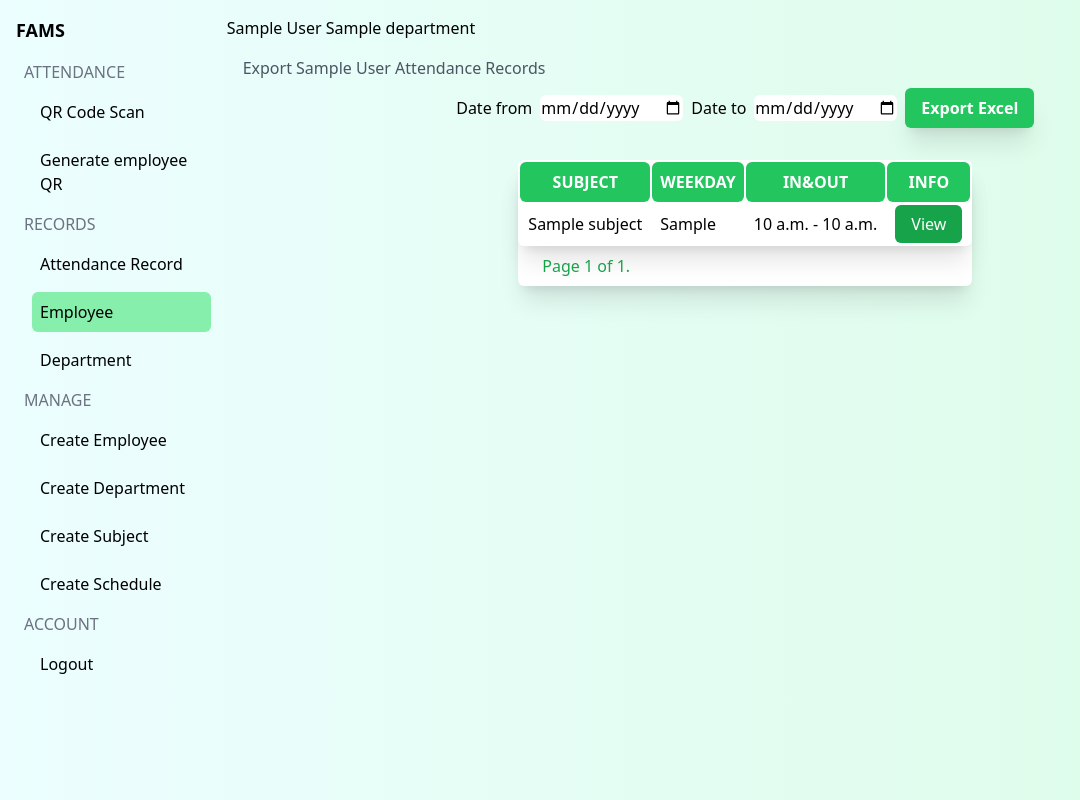
After one commit to kensidiangco/Faculty-Attendance-Monitoring-System-for-Phinma-Saint-Jude-College-Manila, a Django app: page /emplopyee/1 in a window 1280 px wide. The commit adds this page. Shown: the whole page, without its empty margins (0-1080 px from the left). Run offline with Django 4.2, Linux system fonts and the light colour scheme; a user stored in the database is signed in; tables that the repository leaves empty hold one stand-in row (values such as "Sample post"); some libraries are stand-ins or nearby versions.

Commit message:
Adding profile page

```diff
--- a/famsSite/apps/attendance/models.py
+++ b/famsSite/apps/attendance/models.py
@@ -74,7 +74,7 @@ class Schedule(models.Model):
 
 class Employee_DTR(models.Model):
     uuid = models.UUIDField(default=uuid.uuid4, editable=False)
-    employee = models.ForeignKey(Employee, on_delete=models.CASCADE, related_name="employee")
+    employee = models.ForeignKey(Employee, on_delete=models.CASCADE)
     weekday = models.CharField(max_length=20, blank=True, null=True)
     time_in = models.DateTimeField(auto_now=False, auto_now_add=True)
     time_out = models.DateTimeField(null=True)
--- a/famsSite/apps/attendance/urls.py
+++ b/famsSite/apps/attendance/urls.py
@@ -14,6 +14,7 @@ urlpatterns = [
     path('create/schedule', views.Add_Schedule_Page, name="Add_Schedule_Page"),
     path('create/subject', views.Add_Subject_Page, name="Add_Subject_Page"),
     path('employees', views.Employee_list, name="Employee_list"),
+    path('emplopyee/<int:pk>', views.Employee_page, name="Employee_page"),
     path('departments', views.Department_list, name="Department_list"),
     path('generate', views.Generate_QR_page, name="Generate_QR_page"),
     path('dtr/export', views.DTR_Export, name="DTR_Export"),
--- a/famsSite/apps/attendance/views.py
+++ b/famsSite/apps/attendance/views.py
@@ -1,27 +1,26 @@
-import os
-from datetime import datetime, date, time
 import pytz
-import time
 import qrcode
-
+import xlwt
+from django.http import HttpResponse, HttpResponseRedirect
+from django.shortcuts import render, redirect
+from django.urls import reverse, reverse_lazy
+from django.contrib import messages
 from django.contrib.auth.decorators import login_required
-from django.contrib import messages
-from django.shortcuts import render, redirect
+from django.contrib.auth import authenticate, login, logout
 from .models import Employee, Employee_DTR, Department, Schedule
 from .forms import EmployeeForm, DepartmentForm, SubjectForm, ScheduleForm
-from django.contrib.auth import authenticate, login, logout
-from django.urls import reverse, reverse_lazy
 from django.core.paginator import Paginator
-import xlwt
-
-# another scanner
-from django.http import JsonResponse, StreamingHttpResponse, HttpResponse, HttpResponseRedirect
 from utils.camera_streaming_widget import CameraStreamingWidget
+from datetime import datetime, date
+from django.shortcuts import get_object_or_404
 
 timezone = pytz.timezone('Asia/Manila')
 date_today = datetime.now(timezone).strftime('%B %d, %Y %I:%M %p')
 
 def Login_page(request):
+    if request.user.is_authenticated:
+        return HttpResponseRedirect(reverse('DTR_Export'))
+
     if request.method == 'POST':
         username = request.POST.get('username')
         password = request.POST.get('password')
@@ -285,6 +284,71 @@ def Employee_list(request):
     return render(request, './admin/employees.html', ctx)
 
 @login_required(login_url=reverse_lazy("Login_page"))
+def Employee_page(request, pk):
+    emp = get_object_or_404(Employee, pk=pk)
+    scheds = emp.schedule_set.all().order_by('-date_created')
+    dtrs = emp.employee_dtr_set.all().order_by('-date_created')
+
+    if request.method == 'POST':
+        if 'export_dtr' in request.POST:
+            DateFrom = request.POST.get('dateFrom')
+            DateTo = request.POST.get('dateTo')
+
+            queryset = dtrs.filter(date_in__range=[DateFrom, DateTo]).order_by('-date_in')
+
+            response = HttpResponse(content_type='application/ms-excel')
+            response['Content-Disposition'] = 'attachment; filename="{}\'s DTR.xls"'.format(emp.name)
+
+            wb = xlwt.Workbook(encoding='utf-8')
+            ws = wb.add_sheet(emp.name + '\'s DTR')
+            ws.col(0).width  = 4000
+            ws.col(1).width  = 8000
+            ws.col(2).width  = 4000
+            ws.col(3).width  = 8000
+            ws.col(4).width  = 8000
+            ws.col(5).width  = 4000
+
+            # Sheet header, first row
+            row_num = 0
+
+            font_style = xlwt.XFStyle()
+            font_style.font.bold = True
+
+            columns = ['employee id', 'name', 'weekday', 'in', 'out', 'total hours']
+
+            for col_num in range(len(columns)):
+                ws.write(row_num, col_num, columns[col_num], font_style)
+
+            # Sheet body, remaining rows
+            font_style = xlwt.XFStyle()
+
+            rows = queryset.values_list('employee__employee_ID', 'employee__name', 'weekday', 'time_in', 'time_out', 'total_working_hours')
+            for row in rows:
+                row_num += 1
+                for col_num in range(len(row)):
+                    if isinstance(row[col_num], date):
+                        dateCol = row[col_num].strftime('%B %d, %Y %I:%M %p')
+                        ws.write(row_num, col_num, dateCol, font_style)
+                    else:
+                        ws.write(row_num, col_num, row[col_num], font_style)
+
+            wb.save(response)
+            return response
+
+    paginator = Paginator(scheds, 5)
+    page_number = request.GET.get('page')
+    page_obj = paginator.get_page(page_number)
+    scheds_count = len(scheds)
+
+    ctx = {
+        'emp': emp,
+        'scheds': scheds,
+        'page_obj': page_obj,
+        'scheds_count': scheds_count
+    }
+    return render(request, 'employee/employee_details.html', ctx)
+
+@login_required(login_url=reverse_lazy("Login_page"))
 def Department_list(request):
     depts = Department.objects.all()
     paginator = Paginator(depts, 5)
@@ -318,42 +382,6 @@ def Generate_QR_page(request):
         # Render the form in your template
         return render(request, './attendance/generate_qr.html')
 
-
-# pyzbar
-# def is_ajax(request):
-#     return request.META.get('HTTP_X_REQUESTED_WITH') == 'XMLHttpRequest'
-
-# # Camera feed
-# def camera_feed(request):
-#     stream = CameraStreamingWidget()
-#     frames = stream.get_frames()
-
-#     # if ajax request is sent
-#     if is_ajax(request):
-#         print('Ajax request received')
-#         time_stamp = str(datetime.now().strftime("%d-%m-%y"))
-#         image = os.path.join(os.getcwd(), "media",
-#                              "images", f"img_{time_stamp}.png")
-#         if os.path.exists(image):
-#             # open image if exists
-#             im = Image.open(image)
-#             # decode barcode
-#             if decode(im):
-#                 for barcode in decode(im):
-#                     barcode_data = (barcode.data).decode('utf-8')
-#                     file_saved_at = time.ctime(os.path.getmtime(image))
-#                     # return decoded barcode as json response
-#                     return JsonResponse(data={'barcode_data': barcode_data, 'file_saved_at': file_saved_at})
-#             else:
-#                 return JsonResponse(data={'barcode_data': None})
-#         else:
-#             return JsonResponse(data={'barcode_data': None})
-#     # else stream the frames from camera feed
-#     else:
-#         return StreamingHttpResponse(frames, content_type='multipart/x-mixed-replace; boundary=frame')
-
-
-# def detect(request):
     stream = CameraStreamingWidget()
     success, frame = stream.camera.read()
     if success:
--- a/templates/admin/employees.html
+++ b/templates/admin/employees.html
@@ -16,6 +16,7 @@
                     <th class="p-2 rounded-md">POSITION</th>
                     <th class="p-2 rounded-md">STATUS</th>
                     <th class="p-2 rounded-md">DEPARTMENT</th>
+                    <th class="p-2 rounded-md">Information</th>
                 </tr>
                 {% if emps_count < 1 %}
                     <tr>
@@ -29,6 +30,9 @@
                     <td class="p-2">{{emp.position}}</td>
                     <td class="p-2">{{emp.employee_status}}</td>
                     <td class="p-2">{{emp.department}}</td>
+                    <td class="p-2">
+                        <a href="{% url 'Employee_page' pk=emp.pk %}" class="bg-green-600 py-2 px-4 rounded-md text-white hover:bg-green-500 transition transition-delay-1 text-center object-center">View</a>
+                    </td>
                 </tr>
                 {% endfor %}
             </table>
--- a/templates/base.html
+++ b/templates/base.html
@@ -56,7 +56,7 @@
                         <label class="text-md p-2 text-gray-500">RECORDS</label>
                         <div class="flex flex-col pl-4 gap-2">
                             <a href="{% url 'DTR_Export' %}" class="{% if url_name == 'DTR_Export'%}bg-green-300 {% endif %} hover:bg-green-300 transition transition-delay-1 rounded-md p-2">Attendance Record</a>
-                            <a href="{% url 'Employee_list' %}" class="{% if url_name == 'Employee_list'%} bg-green-300 {% endif %} hover:bg-green-300 transition transition-delay-1 rounded-md p-2">Employee</a>
+                            <a href="{% url 'Employee_list' %}" class="{% if url_name == 'Employee_list' or url_name == 'Employee_page' %} bg-green-300 {% endif %} hover:bg-green-300 transition transition-delay-1 rounded-md p-2">Employee</a>
                             <a href="{% url 'Department_list' %}" class="{% if url_name == 'Department_list'%}bg-green-300 {% endif %} hover:bg-green-300 transition transition-delay-1 rounded-md p-2">Department</a>
                         </div>
                         <label class="text-md p-2 text-gray-500">MANAGE</label>
--- /dev/null
+++ b/templates/employee/employee_details.html
@@ -0,0 +1,79 @@
+{% extends 'base.html' %}
+{% block title %}Home{% endblock title %}
+
+{% block content %}
+    <div class="flex flex-row">
+        {{emp.name}}
+        {{emp.department.department_name}}
+
+    </div>
+    <div class="p-4">
+        <label class="text-gray-600">Export {{emp.name}} Attendance Records</label>
+        <form method="POST" class="pb-4 pt-2">
+            {% csrf_token %}
+            <div class="flex justify-center items-center gap-2">
+                <label for="date-from">Date from</label>
+                <input
+                    type="date"
+                    id="dateFrom"
+                    name="dateFrom"
+                    class="rounded-md"
+                    onkeyup="myFunction()"
+                    required
+                />
+                <label for="date-to">Date to</label>
+                <input
+                        type="date"
+                        id="dateTo"
+                        name="dateTo"
+                        class="rounded-md"
+                        onkeyup="myFunction()"
+                        required
+                    />
+                <button type="submit" name='export_dtr' class="bg-green-500 hover:bg-green-600 hover:text-white shadow-xl py-2 px-4 rounded-md text-white font-bold transition-delay-1">Export Excel</button>
+            </div>
+        </form>
+
+        <div class='flex justify-center pt-4'>
+            <div class="bg-white rounded-md shadow-xl">
+                <table class="border-separate rounded-md shadow-xl">
+                    <tr class="border boreder-2 bg-green-500 rounded-md text-white">
+                        <th class="p-2 rounded-md">SUBJECT</th>
+                        <th class="p-2 rounded-md">WEEKDAY</th>
+                        <th class="p-2 rounded-md">IN&OUT</th>
+                        <th class="p-2 rounded-md">INFO</th>
+                    </tr>
+                    {% if scheds_count < 1 %}
+                        <tr>
+                            <td colspan="10" class="p-4 text-gray-600 text-sm">No data to show.</td>
+                        </tr>
+                    {% endif %}
+                    {% for sheds in page_obj %}
+                    <tr class="border boreder-2 hover:bg-gray-200 active:bg-gray-200 transition transition-delay-1 cursor-pointer">
+                        <td class="p-2">{{sheds.subject}}</td>
+                        <td class="p-2">{{sheds.weekday}}</td>
+                        <td class="p-2">{{sheds.time_in}} - {{sheds.time_out}}</td>
+                        <td class="p-2">
+                            <a href="" class="bg-green-600 py-2 px-4 rounded-md text-white hover:bg-green-500 transition transition-delay-1 text-center object-center">View</a>
+                        </td>
+                    </tr>
+                    {% endfor %}
+                </table>
+                <div class="flex gap-2 items-center mx-2">
+                    <p class="px-4 py-2 float-left text-md text-green-600">Page {{ page_obj.number }} of {{ page_obj.paginator.num_pages }}.</p>
+                    <div class="flex gap-2 justify-end">
+
+                        {% if page_obj.has_previous %}
+                            <a href="?page=1" class="bg-gray-100 px-2 py-1 rounded-md hover:bg-gray-200 transition transition-delay-1 text-sm">&laquo; first</a>
+                            <a href="?page={{ page_obj.previous_page_number }}" class="bg-gray-100 px-2 py-1 rounded-md hover:bg-gray-200 transition transition-delay-1 text-sm">Prev</a>
+                        {% endif %}
+                        {% if page_obj.has_next %}
+                            <a href="?page={{ page_obj.next_page_number }}" class="bg-gray-100 px-2 py-1 rounded-md hover:bg-gray-200 transition transition-delay-1 text-sm">Next</a>
+                            <a href="?page={{ page_obj.paginator.num_pages }}" class="bg-gray-100 px-2 py-1 rounded-md hover:bg-gray-200 transition transition-delay-1 text-sm">Last &raquo;</a>
+                        {% endif %}
+                    </div>
+                </div>
+            </div>
+        </div>
+    </div>
+{% endblock content %}
```
